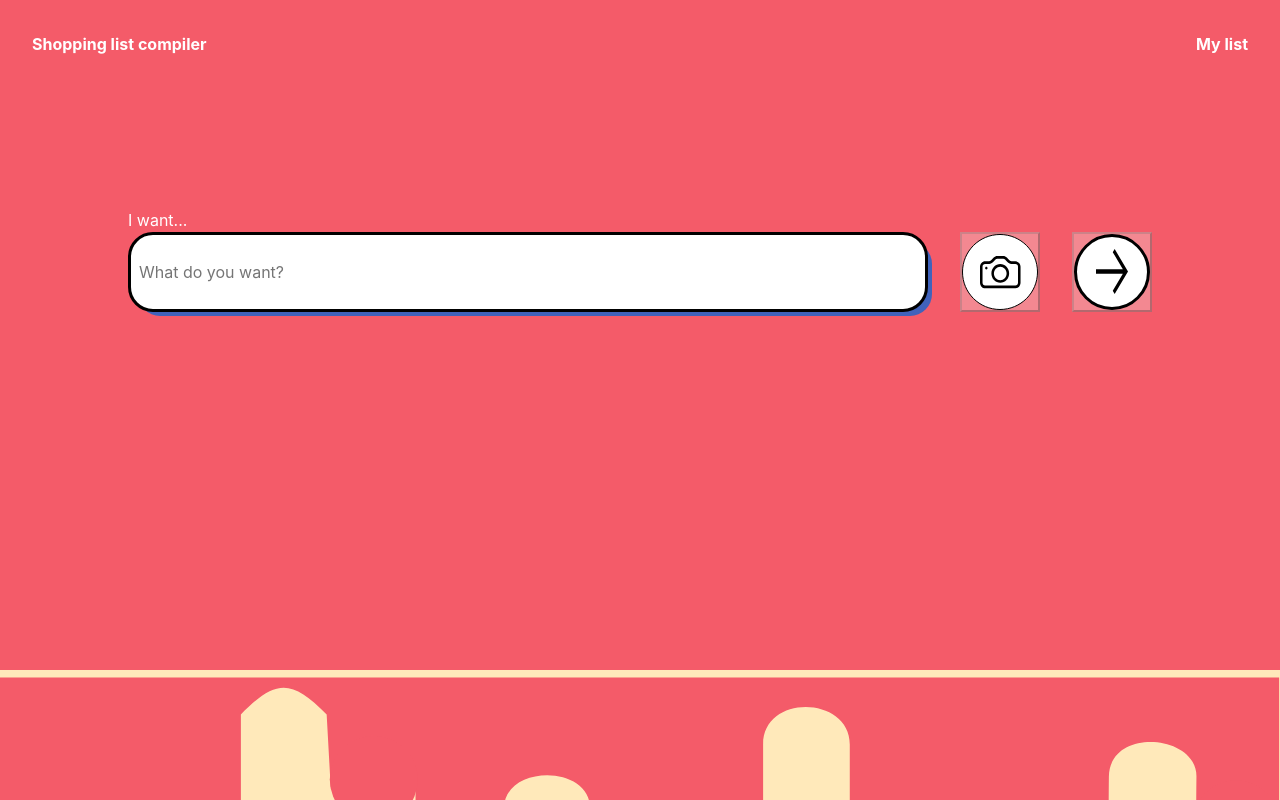
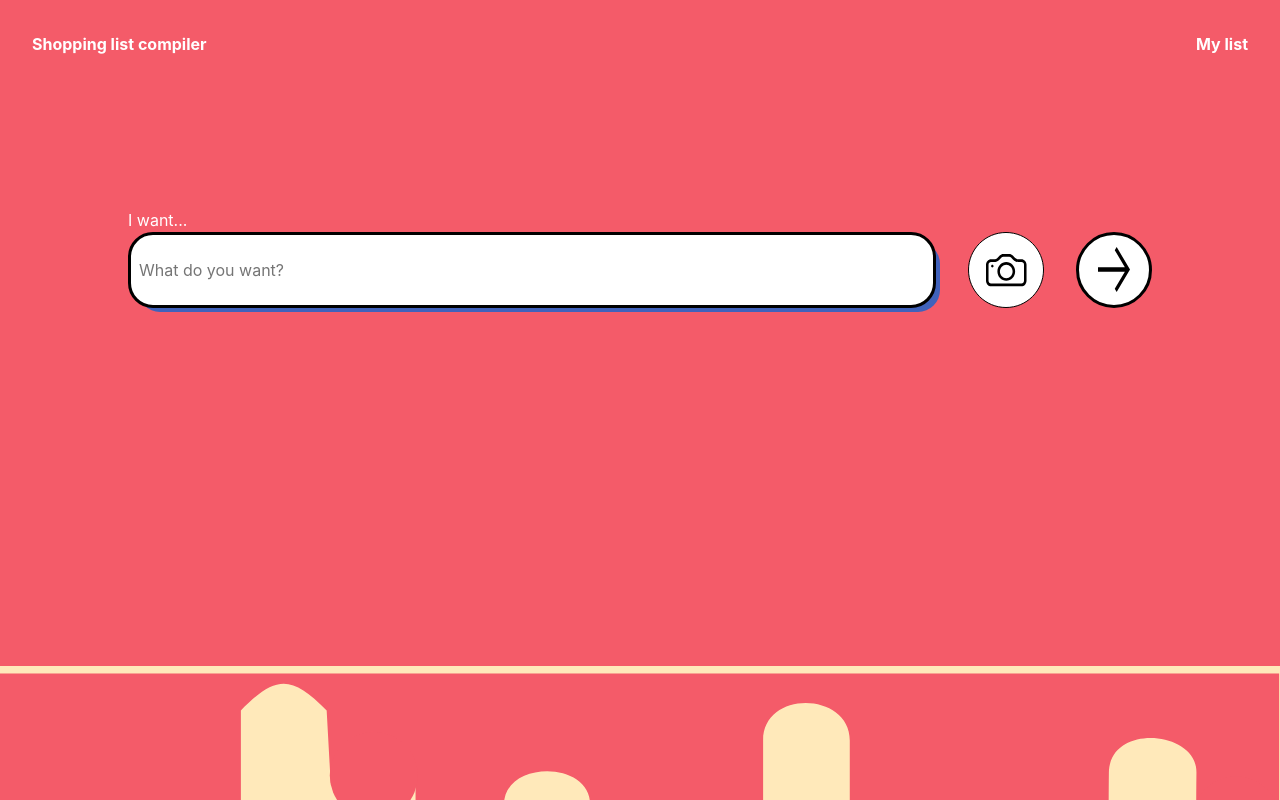
Before and after one commit to fafnirZ/monkeywork, a React (Create React App) app in the folder frontend/: page / in a window 1280 px wide. Both pictures are taken after a click on the button "Shopping list compiler". Shown: the top 800 px of the page. Built offline with nearby package versions, Linux system fonts and the light colour scheme.

Commit message:
fixing more

```diff
--- a/frontend/src/components/SearchBar/searchBar.css
+++ b/frontend/src/components/SearchBar/searchBar.css
@@ -35,6 +35,10 @@
     display: flex;
 }
 
-.Search-button-arrow, .Search-button-camera {
+.Search-button-arrow {
+    background-color: #F45B69;
+}
 
+.Search-button-camera {
+    background-color: #F45B69;
 }
--- a/frontend/src/components/SearchBar/searchBar.js
+++ b/frontend/src/components/SearchBar/searchBar.js
@@ -30,23 +30,17 @@ export function SearchBar(props) {
                         placeholder="What do you want?"
                         onChange={handleDisable}
                     />
-                    <div>
-                        <button
+                    <div
                         className="Search-button-camera"
                         onClick={() => {setPopUp(true)}}
-                            disabled={disable}
                         >
                         <img src="Circle-camera.svg"/>
-                        </button>
                     </div>
-                    <div>
-                        <button
+                    <div
                         className="Search-button-arrow"
                         onClick={() => {setPopUp(true)}}
-                            disabled={disable}
                         >
                         <img src='Circle-arrow.svg'/>
-                        </button>
                     </div>
                 </div>
 
```
Lines whose indentation alone changed are shown as unchanged.
